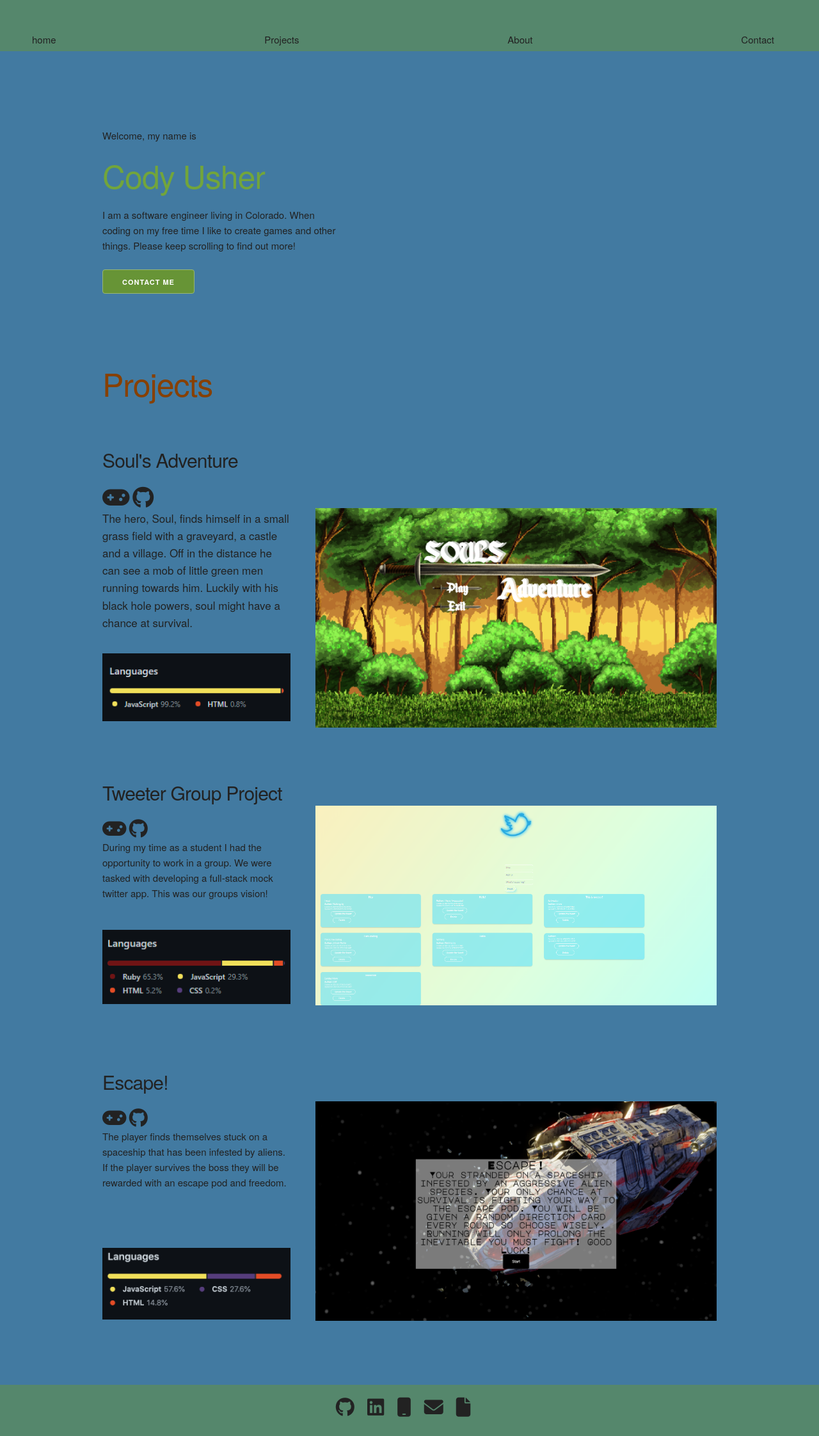
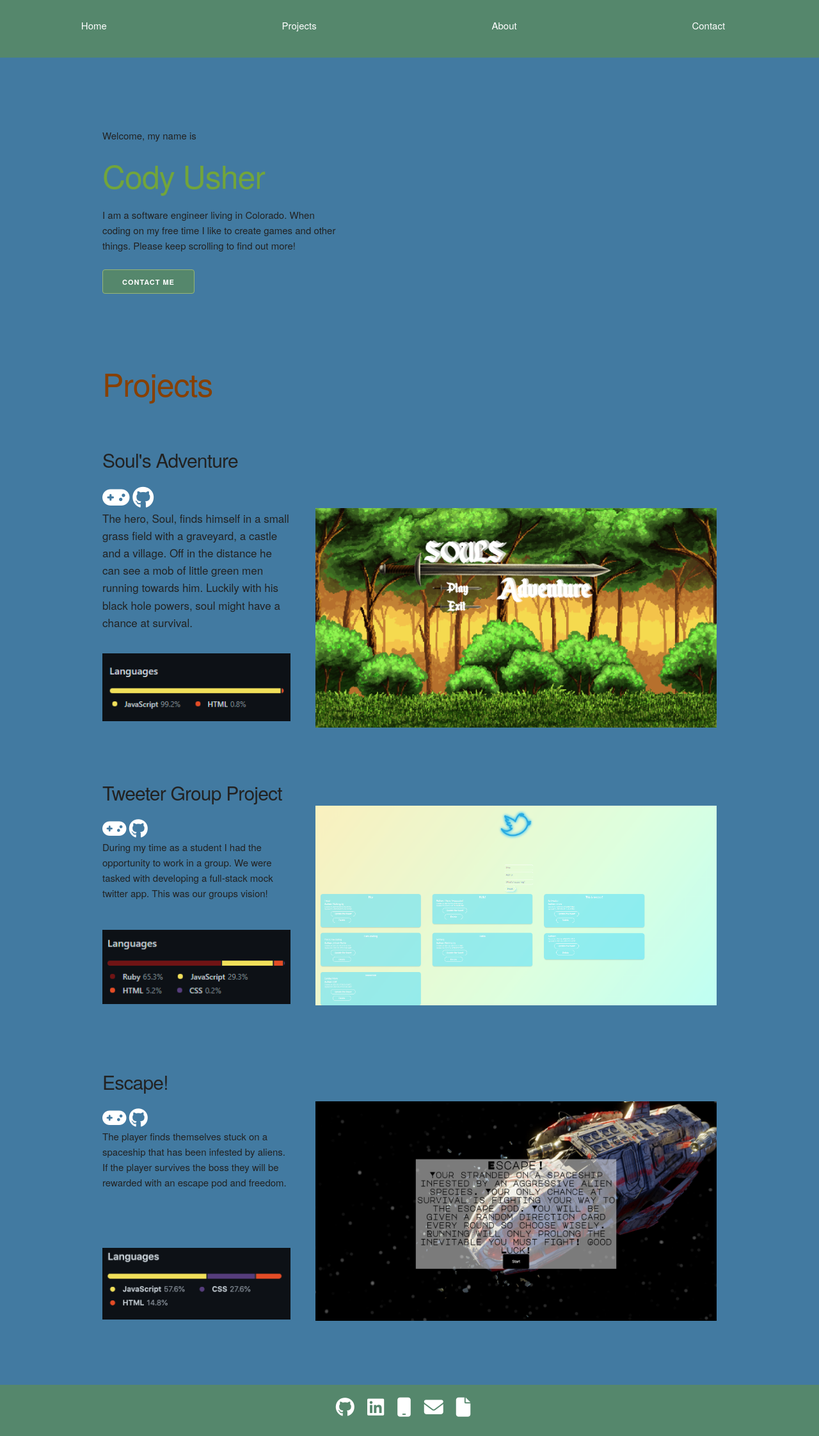
Before and after one commit to c-usher/portfolio, a PHP site: page / in a window 1280 px wide. Shown: the whole page at 64% size. Run offline with PHP 8.4, Linux system fonts and the light colour scheme; some libraries are stand-ins or nearby versions.

Commit message:
moved over dropped down menu, fixed nav bar, highlight over hover

```diff
--- a/css/style.css
+++ b/css/style.css
@@ -7,21 +7,18 @@ html {
 }
 
 a {
-  color: inherit;
   text-decoration: none;
 }
 
-/* section styling */
-
-/* top-nav section */
-.top-nav {
-  background-color: #55876c;
-  position: fixed;
-  height: 8rem;
-  max-width: 100%;
-  z-index: 1;
+ul {
+  overflow: hidden;
 }
 
+li {
+  padding-right: 2rem;
+}
+
+/* section styling */
 .contact-bar {
   padding-top: 10rem;
 }
@@ -30,13 +27,30 @@ a {
   height: 8rem;
   max-width: 100%;
 }
+.nav-bar {
+  width: 100%;
+  position: fixed;
+  z-index: 1;
+}
 .nav-bar-list {
   list-style-type: none;
+  margin: 0;
+  padding: 0;
+  overflow: hidden;
+  background-color: #55876c;
   display: flex;
-  justify-content: space-between;
-  padding-left: 5rem;
-  padding-right: 5rem;
-  padding-top: 5rem;
+  justify-content: space-around;
+}
+
+.nav-list-item .nav-list-link {
+  line-height: 8rem;
+  padding: 8rem;
+  color: white;
+  text-align: center;
+}
+
+.nav-list-item .nav-list-link:hover {
+  background-color: #679436;
 }
 
 .bottom-bar-list {
@@ -44,9 +58,6 @@ a {
   display: flex;
   justify-content: center;
   padding-top: 2rem;
-}
-li {
-  padding-right: 2rem;
 }
 
 .section-intro {
@@ -118,6 +129,35 @@ li {
   max-width: 100%;
 }
 
+/* icon styling */
+.fab {
+  color: white;
+}
+
+.fab:hover {
+  color: #679436;
+  font-size: 300%;
+}
+
+.fas {
+  color: white;
+}
+
+.fas:hover {
+  color: #679436;
+  font-size: 300%;
+}
+/* drop down styling */
+.contact-drop-down {
+  display: none;
+  position: absolute;
+  min-width: 160px;
+  z-index: 1;
+}
+
+.drop-down:hover .contact-drop-down {
+  display: block;
+}
 /* button styling */
 .button.button-primary,
 button.button-primary,
@@ -125,7 +165,7 @@ input[type="submit"].button-primary,
 input[type="reset"].button-primary,
 input[type="button"].button-primary {
   color: #fff;
-  background-color: #679436;
+  background-color: #55876c;
   border-color: #97b676;
 }
 .button.button-primary:hover,
@@ -139,6 +179,6 @@ input[type="submit"].button-primary:focus,
 input[type="reset"].button-primary:focus,
 input[type="button"].button-primary:focus {
   color: #fff;
-  background-color: #55876c;
+  background-color: #679436;
   border-color: #97b676;
 }
--- a/index.html
+++ b/index.html
@@ -12,10 +12,18 @@
   <section class="nav-bar">
     <div class="u-full-width twelve columns top-nav">
       <ul class="nav-bar-list">
-        <li><a href="#section-intro">home</a></li>
-        <li><a href="#section-projects">Projects</a></li>
-        <li><a href="#section-intro">About</a></li>
-        <li><a href="#contact-bar">Contact</a></li>
+        <li class="nav-list-item">
+          <a href="#section-intro" class="nav-list-link">Home</a>
+        </li>
+        <li class="nav-list-item">
+          <a href="#section-projects" class="nav-list-link">Projects</a>
+        </li>
+        <li class="nav-list-item">
+          <a href="#section-intro" class="nav-list-link">About</a>
+        </li>
+        <li class="nav-list-item">
+          <a href="#contact-bar" class="nav-list-link">Contact</a>
+        </li>
       </ul>
     </div>
   </section>
@@ -30,7 +38,30 @@
             time I like to create games and other things. Please keep scrolling
             to find out more!
           </p>
-          <a href="#contact-bar" class="button button-primary">Contact Me</a>
+          <div class="drop-down">
+            <button class="button button-primary contact-button">
+              Contact Me
+            </button>
+            <div class="contact-drop-down">
+              <a href="https://github.com/c-usher"
+                ><i class="fab fa-github fa-2x"></i
+              ></a>
+              <a href="https://www.linkedin.com/in/codyusher/"
+                ><i class="fab fa-linkedin fa-2x"></i
+              ></a>
+              <a href="tel:+1-970-977-9095"
+                ><i class="fas fa-mobile fa-2x"></i
+              ></a>
+              <a href="mailto:usher.cody@outlook.com"
+                ><i class="fas fa-envelope fa-2x"></i
+              ></a>
+              <a
+                href="https://docs.google.com/document/d/1gCQEp-Unzc9S2LfQ62XYO824ejNQcSquHV0Xb-78PWI/edit"
+              >
+                <i class="fas fa-file fa-2x"></i
+              ></a>
+            </div>
+          </div>
         </div>
       </div>
     </div>
```
